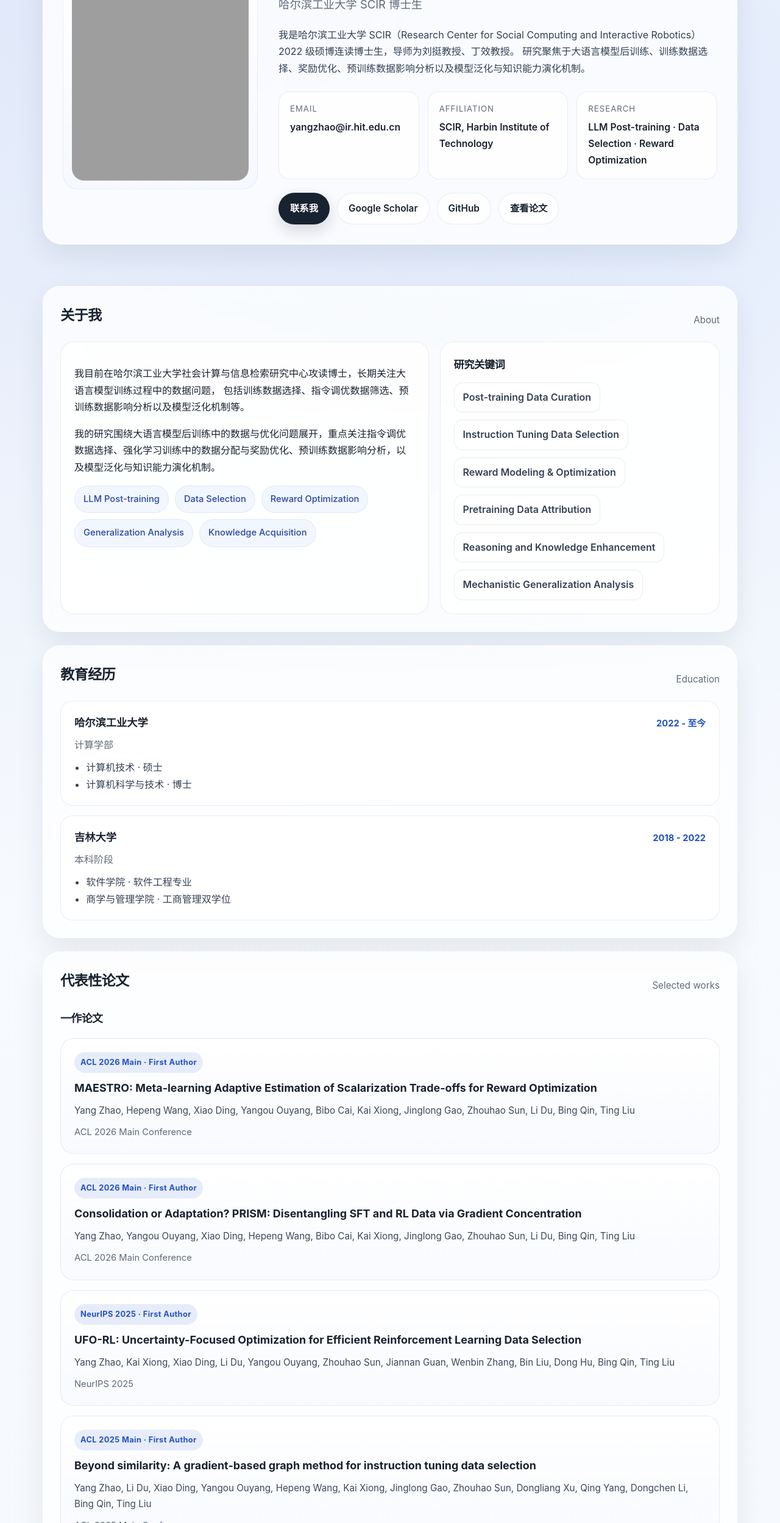
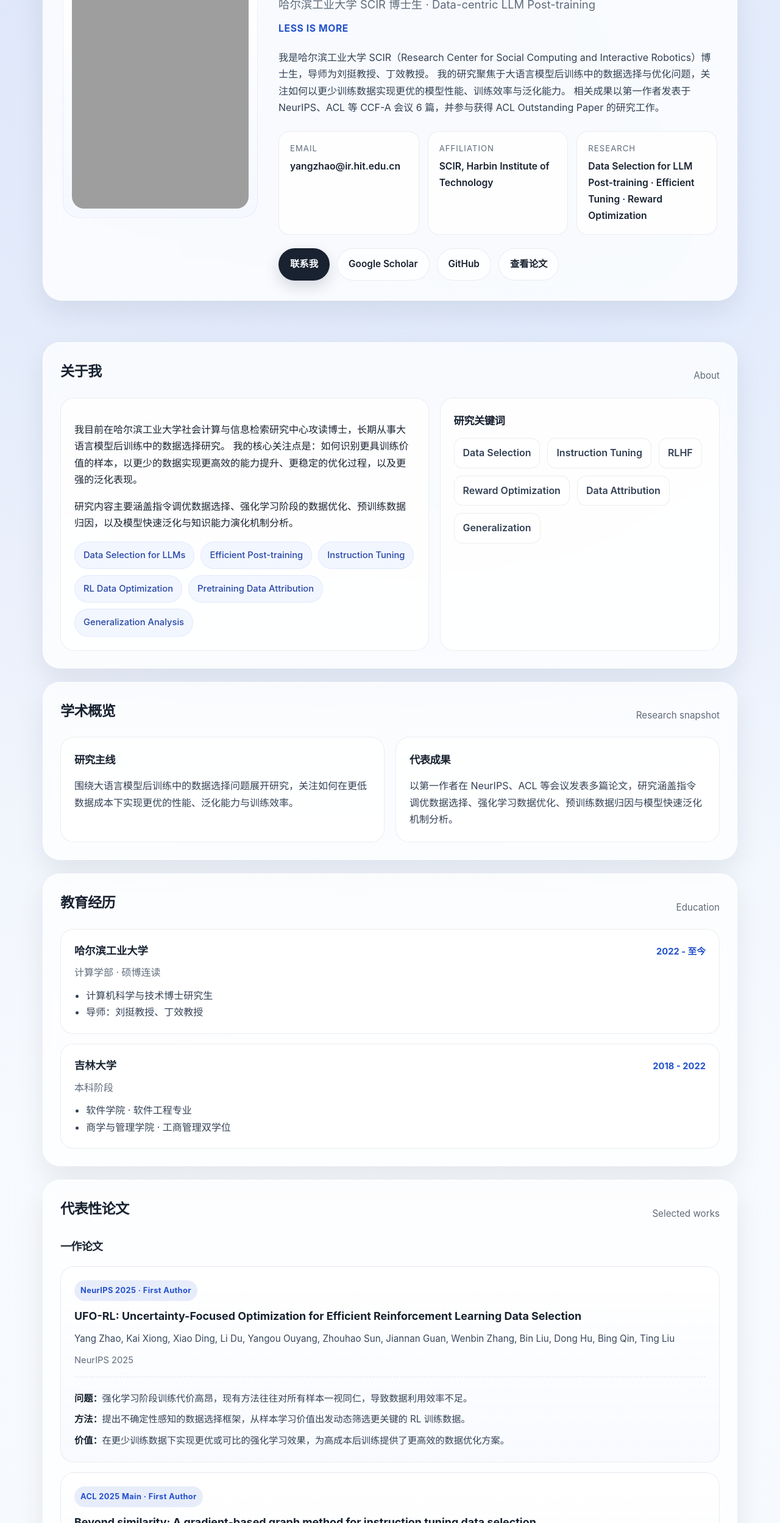
Before and after one commit to zy125413/zy125413.github.io, a plain HTML site: page index.html in a window 1280 px wide. Shown: the part 303-2800 px from the top of the page at 61% size. Drawn offline with Linux system fonts and the light colour scheme; grey boxes are pictures that could not be loaded.

Commit message:
Update index.html

```diff
--- a/index.html
+++ b/index.html
@@ -3,8 +3,11 @@
 <head>
   <meta charset="UTF-8" />
   <meta name="viewport" content="width=device-width, initial-scale=1.0" />
-  <title>赵阳 | Personal Homepage</title>
-  <meta name="description" content="赵阳，哈尔滨工业大学 SCIR（Research Center for Social Computing and Interactive Robotics）博士生，研究方向为大语言模型后训练、数据选择与泛化分析。" />
+  <title>赵阳 | Academic Homepage</title>
+  <meta
+    name="description"
+    content="赵阳，哈尔滨工业大学 SCIR 博士生，研究方向为大语言模型后训练中的数据选择、训练效率优化、预训练数据归因与泛化分析。"
+  />
   <style>
     :root {
       --bg: #f5f7fb;
@@ -23,7 +26,6 @@
     }
 
     * { box-sizing: border-box; }
-
     html { scroll-behavior: smooth; }
 
     body {
@@ -154,6 +156,15 @@
       margin: 12px 0 0;
       font-size: 1.15rem;
       color: var(--muted);
+    }
+
+    .hero-motto {
+      margin: 10px 0 0;
+      font-size: 0.98rem;
+      color: var(--primary);
+      font-weight: 700;
+      letter-spacing: 0.04em;
+      text-transform: uppercase;
     }
 
     .hero-desc {
@@ -388,6 +399,22 @@
       font-size: 0.92rem;
     }
 
+    .publication-summary {
+      margin-top: 14px;
+      padding-top: 14px;
+      border-top: 1px dashed rgba(20, 36, 60, 0.10);
+    }
+
+    .publication-summary p {
+      margin: 8px 0 0;
+      color: #334155;
+      font-size: 0.95rem;
+    }
+
+    .publication-summary strong {
+      color: #182230;
+    }
+
     .two-col {
       display: grid;
       grid-template-columns: 1fr 1fr;
@@ -474,7 +501,7 @@
         <a href="#education">教育</a>
         <a href="#publications">成果</a>
         <a href="#experience">实习</a>
-        <a href="#skills">技能</a>
+        <a href="#skills">研究专长</a>
       </div>
     </div>
   </div>
@@ -491,10 +518,12 @@
         <div>
           <div class="hero-tag">HIT · SCIR · Research Center for Social Computing and Interactive Robotics</div>
           <h1>赵阳</h1>
-          <p class="hero-subtitle">哈尔滨工业大学 SCIR 博士生</p>
+          <p class="hero-subtitle">哈尔滨工业大学 SCIR 博士生 · Data-centric LLM Post-training</p>
+          <p class="hero-motto">Less is More</p>
           <p class="hero-desc">
-            我是哈尔滨工业大学 SCIR（Research Center for Social Computing and Interactive Robotics）2022 级硕博连读博士生，导师为刘挺教授、丁效教授。
-            研究聚焦于大语言模型后训练、训练数据选择、奖励优化、预训练数据影响分析以及模型泛化与知识能力演化机制。
+            我是哈尔滨工业大学 SCIR（Research Center for Social Computing and Interactive Robotics）博士生，导师为刘挺教授、丁效教授。
+            我的研究聚焦于大语言模型后训练中的数据选择与优化问题，关注如何以更少训练数据实现更优的模型性能、训练效率与泛化能力。
+            相关成果以第一作者发表于 NeurIPS、ACL 等 CCF-A 会议 6 篇，并参与获得 ACL Outstanding Paper 的研究工作。
           </p>
 
           <div class="info-grid">
@@ -508,7 +537,7 @@
             </div>
             <div class="info-card">
               <div class="info-label">Research</div>
-              <div class="info-value">LLM Post-training · Data Selection · Reward Optimization</div>
+              <div class="info-value">Data Selection for LLM Post-training · Efficient Tuning · Reward Optimization</div>
             </div>
           </div>
 
@@ -533,32 +562,55 @@
         <div class="about-grid">
           <div class="panel">
             <p>
-              我目前在哈尔滨工业大学社会计算与信息检索研究中心攻读博士，长期关注大语言模型训练过程中的数据问题，
-              包括训练数据选择、指令调优数据筛选、预训练数据影响分析以及模型泛化机制等。
+              我目前在哈尔滨工业大学社会计算与信息检索研究中心攻读博士，长期从事大语言模型后训练中的数据选择研究。
+              我的核心关注点是：如何识别更具训练价值的样本，以更少的数据实现更高效的能力提升、更稳定的优化过程，以及更强的泛化表现。
             </p>
             <p>
-              我的研究围绕大语言模型后训练中的数据与优化问题展开，重点关注指令调优数据选择、强化学习训练中的数据分配与奖励优化、预训练数据影响分析，以及模型泛化与知识能力演化机制。
+              研究内容主要涵盖指令调优数据选择、强化学习阶段的数据优化、预训练数据归因，以及模型快速泛化与知识能力演化机制分析。
             </p>
             <div class="chips">
-              <span class="chip">LLM Post-training</span>
-              <span class="chip">Data Selection</span>
-              <span class="chip">Reward Optimization</span>
+              <span class="chip">Data Selection for LLMs</span>
+              <span class="chip">Efficient Post-training</span>
+              <span class="chip">Instruction Tuning</span>
+              <span class="chip">RL Data Optimization</span>
+              <span class="chip">Pretraining Data Attribution</span>
               <span class="chip">Generalization Analysis</span>
-              <span class="chip">Knowledge Acquisition</span>
             </div>
           </div>
+
           <div class="panel">
             <div class="section-header" style="margin-bottom: 14px;">
               <h3 class="section-title" style="font-size:1.08rem;">研究关键词</h3>
             </div>
             <div class="skill-list">
-              <span class="skill-pill">Post-training Data Curation</span>
-              <span class="skill-pill">Instruction Tuning Data Selection</span>
-              <span class="skill-pill">Reward Modeling & Optimization</span>
-              <span class="skill-pill">Pretraining Data Attribution</span>
-              <span class="skill-pill">Reasoning and Knowledge Enhancement</span>
-              <span class="skill-pill">Mechanistic Generalization Analysis</span>
+              <span class="skill-pill">Data Selection</span>
+              <span class="skill-pill">Instruction Tuning</span>
+              <span class="skill-pill">RLHF</span>
+              <span class="skill-pill">Reward Optimization</span>
+              <span class="skill-pill">Data Attribution</span>
+              <span class="skill-pill">Generalization</span>
             </div>
+          </div>
+        </div>
+      </section>
+
+      <section class="section">
+        <div class="section-header">
+          <h2 class="section-title">学术概览</h2>
+          <div class="section-note">Research snapshot</div>
+        </div>
+        <div class="two-col">
+          <div class="panel">
+            <h3 class="section-title" style="font-size:1.08rem; margin-bottom: 14px;">研究主线</h3>
+            <p style="margin:0; color:#334155;">
+              围绕大语言模型后训练中的数据选择问题展开研究，关注如何在更低数据成本下实现更优的性能、泛化能力与训练效率。
+            </p>
+          </div>
+          <div class="panel">
+            <h3 class="section-title" style="font-size:1.08rem; margin-bottom: 14px;">代表成果</h3>
+            <p style="margin:0; color:#334155;">
+              以第一作者在 NeurIPS、ACL 等会议发表多篇论文，研究涵盖指令调优数据选择、强化学习数据优化、预训练数据归因与模型快速泛化机制分析。
+            </p>
           </div>
         </div>
       </section>
@@ -574,10 +626,10 @@
               <div class="timeline-title">哈尔滨工业大学</div>
               <div class="timeline-time">2022 - 至今</div>
             </div>
-            <div class="timeline-meta">计算学部</div>
+            <div class="timeline-meta">计算学部 · 硕博连读</div>
             <ul>
-              <li>计算机技术 · 硕士</li>
-              <li>计算机科学与技术 · 博士</li>
+              <li>计算机科学与技术博士研究生</li>
+              <li>导师：刘挺教授、丁效教授</li>
             </ul>
           </article>
 
@@ -607,10 +659,49 @@
           </div>
           <div class="publication-list">
             <article class="publication-card">
+              <div class="publication-type">NeurIPS 2025 · First Author</div>
+              <h3 class="publication-title"><a href="https://openreview.net/forum?id=sH0ZwzDJZn" target="_blank" rel="noopener noreferrer">UFO-RL: Uncertainty-Focused Optimization for Efficient Reinforcement Learning Data Selection</a></h3>
+              <div class="publication-authors">Yang Zhao, Kai Xiong, Xiao Ding, Li Du, Yangou Ouyang, Zhouhao Sun, Jiannan Guan, Wenbin Zhang, Bin Liu, Dong Hu, Bing Qin, Ting Liu</div>
+              <div class="publication-venue">NeurIPS 2025</div>
+              <div class="publication-summary">
+                <p><strong>问题：</strong>强化学习阶段训练代价高昂，现有方法往往对所有样本一视同仁，导致数据利用效率不足。</p>
+                <p><strong>方法：</strong>提出不确定性感知的数据选择框架，从样本学习价值出发动态筛选更关键的 RL 训练数据。</p>
+                <p><strong>价值：</strong>在更少训练数据下实现更优或可比的强化学习效果，为高成本后训练提供了更高效的数据优化方案。</p>
+              </div>
+            </article>
+
+            <article class="publication-card">
+              <div class="publication-type">ACL 2025 Main · First Author</div>
+              <h3 class="publication-title"><a href="https://aclanthology.org/2025.acl-long.1189/" target="_blank" rel="noopener noreferrer">Beyond similarity: A gradient-based graph method for instruction tuning data selection</a></h3>
+              <div class="publication-authors">Yang Zhao, Li Du, Xiao Ding, Yangou Ouyang, Hepeng Wang, Kai Xiong, Jinglong Gao, Zhouhao Sun, Dongliang Xu, Qing Yang, Dongchen Li, Bing Qin, Ting Liu</div>
+              <div class="publication-venue">ACL 2025 Main Conference</div>
+              <div class="publication-summary">
+                <p><strong>问题：</strong>现有指令调优数据选择方法大多依赖语义相似度，难以准确反映样本对模型更新的真实贡献。</p>
+                <p><strong>方法：</strong>构建基于梯度关系的图方法，从优化视角建模样本间交互，选择更具训练价值的数据子集。</p>
+                <p><strong>价值：</strong>突破了基于表面相似性的筛选范式，在减少训练数据规模的同时有效提升指令调优性能。</p>
+              </div>
+            </article>
+
+            <article class="publication-card">
+              <div class="publication-type">ACL 2024 Findings · First Author</div>
+              <h3 class="publication-title"><a href="https://aclanthology.org/2024.findings-acl.559/" target="_blank" rel="noopener noreferrer">Deciphering the Impact of Pretraining Data on Large Language Models through Machine Unlearning</a></h3>
+              <div class="publication-authors">Yang Zhao, Li Du, Xiao Ding, Kai Xiong, Zhouhao Sun, Shi Jun, Ting Liu, Bing Qin</div>
+              <div class="publication-venue">ACL 2024 Findings</div>
+              <div class="publication-summary">
+                <p><strong>问题：</strong>预训练数据如何影响大语言模型能力形成，长期以来缺乏可操作的直接分析路径。</p>
+                <p><strong>方法：</strong>借助机器遗忘框架，从“移除数据后的能力变化”角度分析不同预训练数据的实际影响。</p>
+                <p><strong>价值：</strong>为预训练数据归因与价值评估提供了新的研究路径，也为高价值数据筛选提供了理论与方法基础。</p>
+              </div>
+            </article>
+
+            <article class="publication-card">
               <div class="publication-type">ACL 2026 Main · First Author</div>
               <h3 class="publication-title"><a href="https://arxiv.org/abs/2601.07208" target="_blank" rel="noopener noreferrer">MAESTRO: Meta-learning Adaptive Estimation of Scalarization Trade-offs for Reward Optimization</a></h3>
               <div class="publication-authors">Yang Zhao, Hepeng Wang, Xiao Ding, Yangou Ouyang, Bibo Cai, Kai Xiong, Jinglong Gao, Zhouhao Sun, Li Du, Bing Qin, Ting Liu</div>
               <div class="publication-venue">ACL 2026 Main Conference</div>
+              <div class="publication-summary">
+                <p><strong>关键词：</strong>多目标奖励优化、自适应标量化、元学习。</p>
+              </div>
             </article>
 
             <article class="publication-card">
@@ -618,20 +709,9 @@
               <h3 class="publication-title"><a href="https://arxiv.org/abs/2601.07224" target="_blank" rel="noopener noreferrer">Consolidation or Adaptation? PRISM: Disentangling SFT and RL Data via Gradient Concentration</a></h3>
               <div class="publication-authors">Yang Zhao, Yangou Ouyang, Xiao Ding, Hepeng Wang, Bibo Cai, Kai Xiong, Jinglong Gao, Zhouhao Sun, Li Du, Bing Qin, Ting Liu</div>
               <div class="publication-venue">ACL 2026 Main Conference</div>
-            </article>
-
-            <article class="publication-card">
-              <div class="publication-type">NeurIPS 2025 · First Author</div>
-              <h3 class="publication-title"><a href="https://openreview.net/forum?id=sH0ZwzDJZn" target="_blank" rel="noopener noreferrer">UFO-RL: Uncertainty-Focused Optimization for Efficient Reinforcement Learning Data Selection</a></h3>
-              <div class="publication-authors">Yang Zhao, Kai Xiong, Xiao Ding, Li Du, Yangou Ouyang, Zhouhao Sun, Jiannan Guan, Wenbin Zhang, Bin Liu, Dong Hu, Bing Qin, Ting Liu</div>
-              <div class="publication-venue">NeurIPS 2025</div>
-            </article>
-
-            <article class="publication-card">
-              <div class="publication-type">ACL 2025 Main · First Author</div>
-              <h3 class="publication-title"><a href="https://aclanthology.org/2025.acl-long.1189/" target="_blank" rel="noopener noreferrer">Beyond similarity: A gradient-based graph method for instruction tuning data selection</a></h3>
-              <div class="publication-authors">Yang Zhao, Li Du, Xiao Ding, Yangou Ouyang, Hepeng Wang, Kai Xiong, Jinglong Gao, Zhouhao Sun, Dongliang Xu, Qing Yang, Dongchen Li, Bing Qin, Ting Liu</div>
-              <div class="publication-venue">ACL 2025 Main Conference</div>
+              <div class="publication-summary">
+                <p><strong>关键词：</strong>SFT 与 RL 数据分工、梯度集中性、阶段化后训练分析。</p>
+              </div>
             </article>
 
             <article class="publication-card">
@@ -639,13 +719,9 @@
               <h3 class="publication-title"><a href="https://aclanthology.org/2025.acl-long.831/" target="_blank" rel="noopener noreferrer">Analyzing the Rapid Generalization of SFT via the Perspective of Attention Head Activation Patterns</a></h3>
               <div class="publication-authors">Yang Zhao, Li Du, Xiao Ding, Kai Xiong, Ting Liu, Bing Qin</div>
               <div class="publication-venue">ACL 2025 Main Conference</div>
-            </article>
-
-            <article class="publication-card">
-              <div class="publication-type">ACL 2024 Findings · First Author</div>
-              <h3 class="publication-title"><a href="https://aclanthology.org/2024.findings-acl.559/" target="_blank" rel="noopener noreferrer">Deciphering the Impact of Pretraining Data on Large Language Models through Machine Unlearning</a></h3>
-              <div class="publication-authors">Yang Zhao, Li Du, Xiao Ding, Kai Xiong, Zhouhao Sun, Shi Jun, Ting Liu, Bing Qin</div>
-              <div class="publication-venue">ACL 2024 Findings</div>
+              <div class="publication-summary">
+                <p><strong>关键词：</strong>SFT 快速泛化、注意力头激活模式、机制分析。</p>
+              </div>
             </article>
           </div>
         </div>
@@ -658,30 +734,35 @@
             <article class="publication-card">
               <div class="publication-type">ACL 2024 Outstanding Paper · Co-author</div>
               <h3 class="publication-title"><a href="https://arxiv.org/abs/2408.12942" target="_blank" rel="noopener noreferrer">Causal-Guided Active Learning for Debiasing Large Language Models</a></h3>
+              <div class="publication-authors">Co-author</div>
               <div class="publication-venue">ACL 2024 Outstanding Paper</div>
             </article>
 
             <article class="publication-card">
               <div class="publication-type">ICLR 2026 · Co-author</div>
               <h3 class="publication-title"><a href="https://openreview.net/forum?id=qVadFFSfrI" target="_blank" rel="noopener noreferrer">Diagnosing and Remedying Knowledge Deficiencies in LLMs via Label-free Curricular Meaningful Learning</a></h3>
+              <div class="publication-authors">Co-author</div>
               <div class="publication-venue">ICLR 2026</div>
             </article>
 
             <article class="publication-card">
               <div class="publication-type">ACL 2026 Findings · Co-author</div>
               <h3 class="publication-title"><a href="https://openreview.net/forum?id=69up8SmdVh" target="_blank" rel="noopener noreferrer">Large Language Models Are Still Misled by Simple Bias Ensembles</a></h3>
+              <div class="publication-authors">Co-author</div>
               <div class="publication-venue">ACL 2026 Findings</div>
             </article>
 
             <article class="publication-card">
               <div class="publication-type">Neural Networks · Co-author</div>
               <h3 class="publication-title"><a href="https://www.sciencedirect.com/science/article/pii/S0893608025006483" target="_blank" rel="noopener noreferrer">Think Straight or Think Again? Continual Joint Learning of Deduction, Abduction and Induction</a></h3>
+              <div class="publication-authors">Co-author</div>
               <div class="publication-venue">Neural Networks</div>
             </article>
 
             <article class="publication-card">
               <div class="publication-type">ArXiv · Co-author</div>
               <h3 class="publication-title"><a href="https://arxiv.org/abs/2504.12898" target="_blank" rel="noopener noreferrer">Information Gain-Guided Causal Intervention for Autonomous Debiasing Large Language Models</a></h3>
+              <div class="publication-authors">Co-author</div>
               <div class="publication-venue">ArXiv preprint</div>
             </article>
           </div>
@@ -695,12 +776,14 @@
             <article class="publication-card">
               <div class="publication-type">Technical Report · Co-author</div>
               <h3 class="publication-title"><a href="https://lf3-static.bytednsdoc.com/obj/eden-cn/lapzild-tss/ljhwZthlaukjlkulzlp/seed2/0214/Seed2.0%20Model%20Card.pdf" target="_blank" rel="noopener noreferrer">Seed2.0 Model Card: Towards Intelligence Frontier for Real-World Complexity</a></h3>
+              <div class="publication-authors">Co-author</div>
               <div class="publication-venue">Technical Report</div>
             </article>
 
             <article class="publication-card">
               <div class="publication-type">Technical Report · Co-author</div>
               <h3 class="publication-title"><a href="https://arxiv.org/abs/2603.20633" target="_blank" rel="noopener noreferrer">Seed1.8 Model Card: Towards Generalized Real-World Agency</a></h3>
+              <div class="publication-authors">Co-author</div>
               <div class="publication-venue">ArXiv preprint</div>
             </article>
           </div>
@@ -721,7 +804,7 @@
             <div class="timeline-meta">LLM 后训练研究实习生 · Mentor: 秦禹嘉</div>
             <ul>
               <li>深度参与 Seed 1.8 与 Seed 2.0 相关研究与训练工作。</li>
-              <li>研究方向聚焦于豆包专家模式后训练，以及 Seed 基础能力提升。</li>
+              <li>研究聚焦于大模型后训练与基础能力提升。</li>
             </ul>
           </article>
 
@@ -746,24 +829,26 @@
         </div>
         <div class="two-col">
           <div class="panel">
-            <h3 class="section-title" style="font-size:1.08rem; margin-bottom: 14px;">核心方向</h3>
+            <h3 class="section-title" style="font-size:1.08rem; margin-bottom: 14px;">研究专长</h3>
             <div class="skill-list">
-              <span class="skill-pill">Large Language Model Post-training</span>
-              <span class="skill-pill">Instruction Tuning Data Selection</span>
+              <span class="skill-pill">Data Selection for LLM Post-training</span>
+              <span class="skill-pill">Efficient Instruction Tuning</span>
               <span class="skill-pill">Reinforcement Learning Data Optimization</span>
               <span class="skill-pill">Reward Optimization and Scalarization</span>
-              <span class="skill-pill">Pretraining Data Impact Analysis</span>
-              <span class="skill-pill">Mechanistic Generalization Analysis</span>
+              <span class="skill-pill">Pretraining Data Attribution</span>
+              <span class="skill-pill">Mechanistic Analysis of Generalization</span>
             </div>
           </div>
+
           <div class="panel">
-            <h3 class="section-title" style="font-size:1.08rem; margin-bottom: 14px;">研究兴趣</h3>
+            <h3 class="section-title" style="font-size:1.08rem; margin-bottom: 14px;">学术标签</h3>
             <div class="skill-list">
-              <span class="skill-pill">Knowledge Deficiency Diagnosis in LLMs</span>
-              <span class="skill-pill">Reasoning Enhancement across Deduction, Abduction and Induction</span>
-              <span class="skill-pill">Label-free Curricular Learning</span>
-              <span class="skill-pill">Machine Unlearning for Data Attribution</span>
-              <span class="skill-pill">Debiasing and Causal Intervention for LLMs</span>
+              <span class="skill-pill">Data-centric LLM Training</span>
+              <span class="skill-pill">Post-training Efficiency</span>
+              <span class="skill-pill">Instruction Data Curation</span>
+              <span class="skill-pill">RLHF Data Efficiency</span>
+              <span class="skill-pill">Knowledge Acquisition in LLMs</span>
+              <span class="skill-pill">Generalization and Capability Evolution</span>
             </div>
           </div>
         </div>
```
